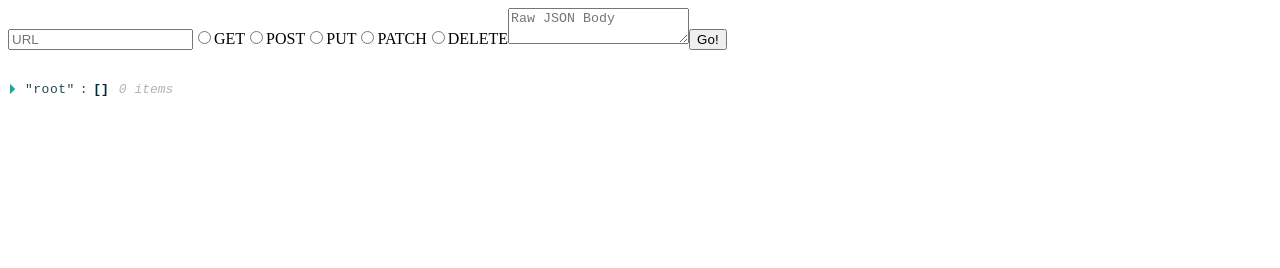
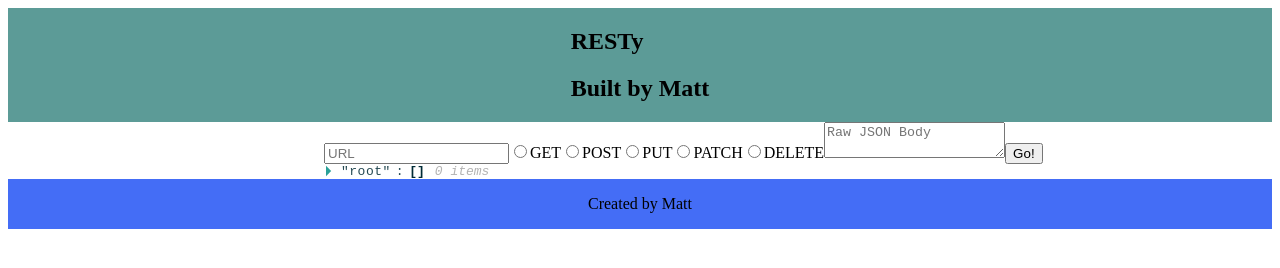
Before and after one commit to Mattmunch/RESTy, a React app: page / in a window 1280 px wide. Built offline with nearby package versions, Linux system fonts and the light colour scheme.

Commit message:
grid template areas is bad ass

```diff
--- /dev/null
+++ b/src/components/footer/Footer.css
@@ -0,0 +1,6 @@
+footer {
+    display: flex;
+    justify-content: center;
+    align-items: center;
+    background: #446DF6;
+}
--- /dev/null
+++ b/src/components/footer/Footer.js
@@ -0,0 +1,10 @@
+import React from 'react';
+import styles from './Footer.css';
+
+
+const Footer = () => (
+  <footer className={styles.footer}>
+    <p>Created by Matt</p>
+  </footer>
+);
+export default Footer;
--- a/src/components/form/Form.js
+++ b/src/components/form/Form.js
@@ -1,8 +1,9 @@
 import React from 'react';
-import PropTypes from 'prop-types'
-;
+import PropTypes from 'prop-types';
+import gridLayout from '../../containers/RESTy.css';
+
 const Form = ({ onSubmit, onChange }) => (
-  <form onSubmit={onSubmit}>
+  <form onSubmit={onSubmit} className={gridLayout.form}>
     <input onChange={onChange} name="url" type="text" placeholder="URL"/>
     <input onChange={onChange} type="radio" value="GET" name="method"/>GET
     <input onChange={onChange} type="radio" value="POST" name="method"/>POST
--- /dev/null
+++ b/src/components/header/Header.css
@@ -0,0 +1,6 @@
+header {
+    display: flex;
+    justify-content: center;
+    align-items: center;
+    background: #5C9B97;
+}
--- /dev/null
+++ b/src/components/header/Header.js
@@ -0,0 +1,13 @@
+import React from 'react';
+import styles from './Header.css';
+
+const Header = () => (
+  <header className={styles.header}>
+    <section>
+      <h1>RESTy</h1>
+      <h2>Built by Matt</h2>
+    </section>
+  </header>
+);
+
+export default Header;
--- a/src/components/history/HistoryList.js
+++ b/src/components/history/HistoryList.js
@@ -1,6 +1,7 @@
 import React from 'react';
 import PropTypes from 'prop-types';
 import HistoryItem from './HistoryItem';
+import gridLayout from '../../containers/RESTy.css';
 
 const HistoryList = ({ historyItems }) => {
   const historyElements = historyItems.map((historyItem, i) => (
@@ -9,7 +10,7 @@ const HistoryList = ({ historyItems }) => {
     </li>
   ));
   return (
-    <ul>
+    <ul className={gridLayout.historyList}>
       {historyElements}
     </ul>
   );
--- a/src/components/responseDisplay/ResponseDisplay.js
+++ b/src/components/responseDisplay/ResponseDisplay.js
@@ -2,10 +2,12 @@ import React from 'react';
 import PropTypes from 'prop-types'
 ;
 import ReactJson from 'react-json-view';
+import gridLayout from '../../containers/RESTy.css';
+
 
 const ResponseDisplay = ({ response }) => (
   <>
-    <section>
+    <section className={gridLayout.responseDisplay}>
       <ReactJson src={response} />
     </section>
   </>
--- a/src/containers/RESTy.css
+++ b/src/containers/RESTy.css
@@ -1,4 +1,28 @@
 .Container {
     display: grid;
+    grid-template-columns: repeat(4, 1fr);
+    grid-template-rows: auto;
+    grid-template-areas:
+    "header header header header"
+    "historyList form form form"
+    "historyList responseDisplay responseDisplay responseDisplay"
+    "footer footer footer footer";
+
+    .historyList {
+        grid-area: historyList;
+    }
+    .form {
+        grid-area: form;
+    }
+    .responseDisplay {
+        grid-area: responseDisplay;
+        overflow: scroll;
+    }
+    .header {
+        grid-area: header;
+    }
+    .footer {
+        grid-area: footer;
+    }
 
 }
--- a/src/containers/RESTy.js
+++ b/src/containers/RESTy.js
@@ -1,4 +1,6 @@
 import React, { Component } from 'react';
+import Header from '../components/header/Header';
+import Footer from '../components/footer/Footer';
 import Form from '../components/form/Form';
 import HistoryList from '../components/history/HistoryList';
 import ResponseDisplay from '../components/responseDisplay/ResponseDisplay';
@@ -32,12 +34,15 @@ export default class RESTy extends Component {
   render() {
     const { url, method, requestBody, response, historyItems } = this.state;
 
-    return (
+    return (<>
+      <Header />
       <main className={styles.Container}>
         <Form onSubmit={this.handleSubmit} onChange={this.handleChange} url={url} method={method} requestBody={requestBody}  />
         <HistoryList historyItems={historyItems} />
         <ResponseDisplay response={response} />
       </main>
+      <Footer />
+    </>
     );
   }
 
```
